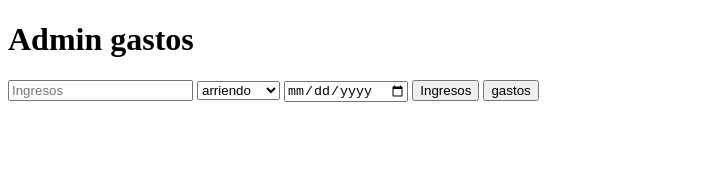
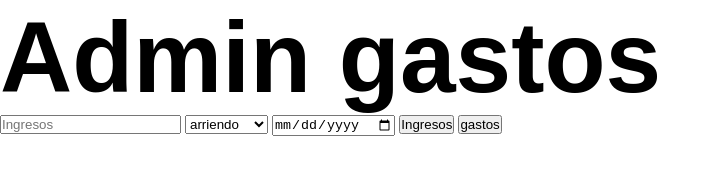
Before and after one commit to davidProfe-git/finanzas-prognube, a plain HTML site: page index.html in a window 1280 px wide. Shown: the whole page, without its empty margins (0-720 px from the left). Drawn offline with Linux system fonts and the light colour scheme.

Commit message:
agrege un poquito de estilos

```diff
--- a/index.html
+++ b/index.html
@@ -3,10 +3,11 @@
 <head>
     <meta charset="UTF-8">
     <meta name="viewport" content="width=device-width, initial-scale=1.0">
-    <title>Document</title>
+    <title>finanzas</title>
+    <link rel="stylesheet" href="style.css">
 </head>
 <body>
-    <h1>Admin gastos</h1>
+    <h1 class="titulo">Admin gastos</h1>
     <input type="text" name="" id="" placeholder="Ingresos">
     <select name="" id="">
         <option value="">arriendo</option>
@@ -16,8 +17,8 @@
         <option value="">otros</option>
     </select>
     <input type="date" name="" id="">
-    <button>Ingresos</button>
-    <button>gastos</button>
+    <button id="ing">Ingresos</button>
+    <button id="gas">gastos</button>
 
 </body>
 </html>
--- a/style.css
+++ b/style.css
@@ -3,3 +3,8 @@
     padding:0;
     box-sizing: border-box;
 }
+
+.titulo{
+    font-family: Arial;
+    font-size: 100px;
+}
```
